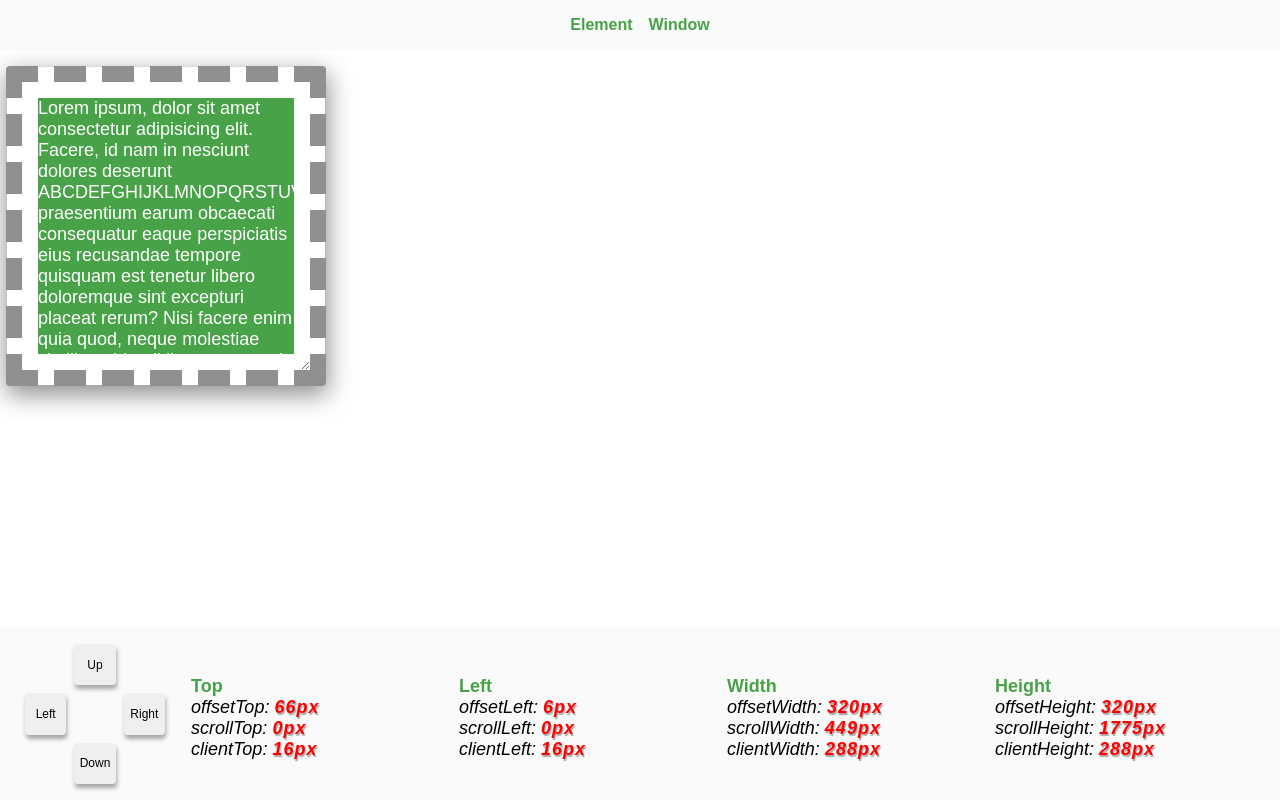
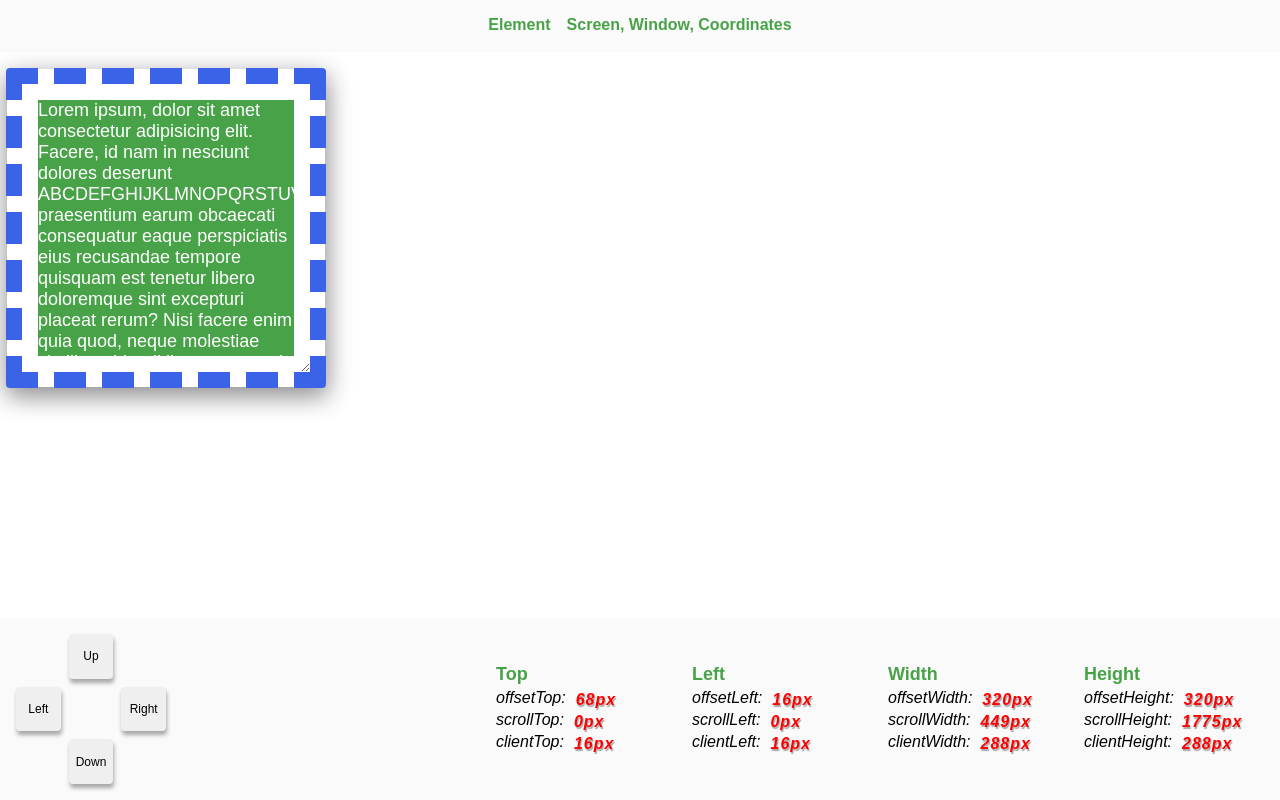
Before and after one commit to ArmanGrigorian/DOM_element_sizing_and_scrolling, a plain HTML site: page index.html in a window 1280 px wide. Both pictures are taken after a click on the button "Left". Drawn offline with Linux system fonts and the light colour scheme.

Commit message:
added some styles
new file:   css/animations.css
modified:   css/element.css
modified:   css/window.css
modified:   index.html
modified:   js/element.js
new file:   js/utils/animateSpan.js
modified:   js/utils/getCoords.js
new file:   js/utils/getRandomColor.js
modified:   js/utils/index.js
modified:   js/utils/moveElement.js
modified:   views/window.html

```diff
--- /dev/null
+++ b/css/animations.css
@@ -0,0 +1,7 @@
+@keyframes animate {
+	50% {
+		transform: scale(1.2);
+		background-color: var(--color-red);
+		color: var(--color-white);
+  }
+}
--- a/css/element.css
+++ b/css/element.css
@@ -1,4 +1,5 @@
 @import "./variables.css";
+@import "./animations.css";
 
 * {
 	box-sizing: border-box;
@@ -22,6 +23,19 @@ nav {
 			color: var(--color-green);
 			font-weight: 600;
 			text-decoration: none;
+
+			&::after {
+				content: "";
+				display: block;
+				width: 100%;
+				height: 2px;
+				background-color: var(--color-green);
+				transform: scale(0);
+				transition: transform 150ms ease-in-out;
+			}
+			&:hover::after {
+				transform: scale(1);
+			}
 		}
 	}
 }
@@ -52,7 +66,7 @@ nav {
 		display: flex;
 		flex-wrap: wrap;
 		gap: 8px;
-		justify-content: space-around;
+		justify-content: space-between;
 		left: 0;
 		padding: 16px;
 		position: fixed;
@@ -63,8 +77,8 @@ nav {
 			gap: 8px;
 			grid-template-columns: repeat(3, 1fr);
 			grid-template-rows: repeat(3, 1fr);
-			height: 140px;
-			width: 140px;
+			height: 150px;
+			width: 150px;
 
 			button {
 				border-radius: 4px;
@@ -110,27 +124,33 @@ nav {
 			align-items: center;
 			display: flex;
 			flex-wrap: wrap;
-			gap: 8px;
+			column-gap: 16px;
 			justify-content: center;
 
 			dt {
 				color: var(--color-green);
 				font-size: 18px;
 				font-weight: 800;
-				min-width: 260px;
-				padding-top: 8px;
+				padding-bottom: 4px;
 			}
 
 			dd {
-				font-size: 18px;
+				position: relative;
+				display: flex;
+				gap: 8px;
 				font-style: oblique;
-				min-width: 260px;
+				min-width: 180px;
 
 				span {
 					color: var(--color-red);
 					font-weight: 600;
 					letter-spacing: 1px;
 					text-shadow: var(--text-shadow);
+					border-radius: 8px;
+					padding: 2px;
+					&.animate {
+						animation: animate 400ms linear 1;
+					}
 				}
 			}
 		}
--- a/index.html
+++ b/index.html
@@ -13,7 +13,7 @@
   <nav>
     <ul>
       <li><a href="./index.html">Element</a></li>
-      <li><a href="./views/window.html">Window</a></li>
+      <li><a href="./views/window.html">Screen, Window, Coordinates</a></li>
     </ul>
   </nav>
   <div class="wrapper">
--- a/js/element.js
+++ b/js/element.js
@@ -3,7 +3,6 @@ import { getCoords, moveElement } from "./utils/index.js";
 const div = document.getElementById("element");
 const spans = document.getElementsByTagName("span");
 const controls = document.getElementById("controls");
-
 
 const callback = (mutationList) => {
 	for (const mutation of mutationList) {
@@ -15,9 +14,8 @@ const callback = (mutationList) => {
 const observer = new MutationObserver(callback);
 observer.observe(div, { attributes: true, childList: true, subtree: true });
 
-controls.addEventListener("click", (e) => moveElement(e, div));
+controls.addEventListener("click", (e) => moveElement(e, div, spans));
 div.addEventListener("scroll", (e) => getCoords(e.target, spans));
-div.addEventListener("resize", (e) => getCoords(e.target, spans));
 window.addEventListener("DOMContentLoaded", () => getCoords(div, spans));
 
 console.group("Element");
--- /dev/null
+++ b/js/utils/animateSpan.js
@@ -0,0 +1,4 @@
+export default function animateSpan(span) {
+	span.classList.toggle("animate");
+	setTimeout(() => span.classList.toggle("animate"), 400);
+}
--- a/js/utils/getCoords.js
+++ b/js/utils/getCoords.js
@@ -1,59 +1,5 @@
 export default function getCoords(target, spans) {
 	Array.from(spans).forEach((span) => {
-		const {
-			offsetTop,
-			scrollTop,
-			clientTop,
-			offsetLeft,
-			scrollLeft,
-			clientLeft,
-			offsetWidth,
-			scrollWidth,
-			clientWidth,
-			offsetHeight,
-			scrollHeight,
-			clientHeight,
-		} = target;
-
-		switch (span.id) {
-			case "offsetTop":
-				span.textContent = Number.isFinite(offsetTop) && `${offsetTop}px`;
-				break;
-			case "scrollTop":
-				span.textContent = Number.isFinite(offsetTop) && `${scrollTop}px`;
-				break;
-			case "clientTop":
-				span.textContent = Number.isFinite(offsetTop) && `${clientTop}px`;
-				break;
-			case "offsetLeft":
-				span.textContent = Number.isFinite(offsetTop) && `${offsetLeft}px`;
-				break;
-			case "scrollLeft":
-				span.textContent = Number.isFinite(offsetTop) && `${scrollLeft}px`;
-				break;
-			case "clientLeft":
-				span.textContent = Number.isFinite(offsetTop) && `${clientLeft}px`;
-				break;
-			case "offsetWidth":
-				span.textContent = Number.isFinite(offsetTop) && `${offsetWidth}px`;
-				break;
-			case "scrollWidth":
-				span.textContent = Number.isFinite(offsetTop) && `${scrollWidth}px`;
-				break;
-			case "clientWidth":
-				span.textContent = Number.isFinite(offsetTop) && `${clientWidth}px`;
-				break;
-			case "offsetHeight":
-				span.textContent = Number.isFinite(offsetTop) && `${offsetHeight}px`;
-				break;
-			case "scrollHeight":
-				span.textContent = Number.isFinite(offsetTop) && `${scrollHeight}px`;
-				break;
-			case "clientHeight":
-				span.textContent = Number.isFinite(offsetTop) && `${clientHeight}px`;
-				break;
-			default:
-				break;
-		}
+		spans[span.id].textContent = Number.isFinite(target[span.id]) && `${target[span.id]}px`;
 	});
 }
--- /dev/null
+++ b/js/utils/getRandomColor.js
@@ -0,0 +1,5 @@
+export default function getRandomColor() {
+  return `rgb(${Math.round(Math.random() * 255)}, ${Math.round(
+    Math.random() * 255
+  )}, ${Math.round(Math.random() * 255)})`;
+}
--- a/js/utils/moveElement.js
+++ b/js/utils/moveElement.js
@@ -1,16 +1,30 @@
-export default function moveElement(e, element) {
+import { animateSpan, getRandomColor } from "./index.js";
+
+export default function moveElement(e, element, spans) {
 	switch (e.target.className) {
 		case "up":
-			element.style.top = element.offsetTop - element.clientTop - 10 + "px";
+			element.style.transform += "translateY(-10px)";
+			element.style.borderColor = getRandomColor();
+			spans.offsetTop.textContent = `${Number.parseInt(spans.offsetTop.textContent) + 10}px`;
+			animateSpan(spans.offsetTop);
 			break;
 		case "right":
-			element.style.left = element.offsetLeft - 6 + "px";
+			element.style.transform += "translateX(10px)";
+			element.style.borderColor = getRandomColor();
+			spans.offsetLeft.textContent = `${Number.parseInt(spans.offsetLeft.textContent) + 10}px`;
+			animateSpan(spans.offsetLeft);
 			break;
 		case "down":
-			element.style.top = element.offsetTop - 6 + "px";
+			element.style.transform += "translateY(10px)";
+			element.style.borderColor = getRandomColor();
+			spans.offsetTop.textContent = `${Number.parseInt(spans.offsetTop.textContent) - 10}px`;
+			animateSpan(spans.offsetTop);
 			break;
 		case "left":
-			element.style.left = element.offsetLeft - element.clientLeft - 10 + "px";
+			element.style.transform += "translateX(-10px)";
+			element.style.borderColor = getRandomColor();
+			spans.offsetLeft.textContent = `${Number.parseInt(spans.offsetLeft.textContent) - 10}px`;
+			animateSpan(spans.offsetLeft);
 			break;
 		default:
 			break;
```
Also changed, not shown: css/window.css (+16 -2 lines), js/utils/index.js (+6 -4 lines), views/window.html (+1 -1 lines).
